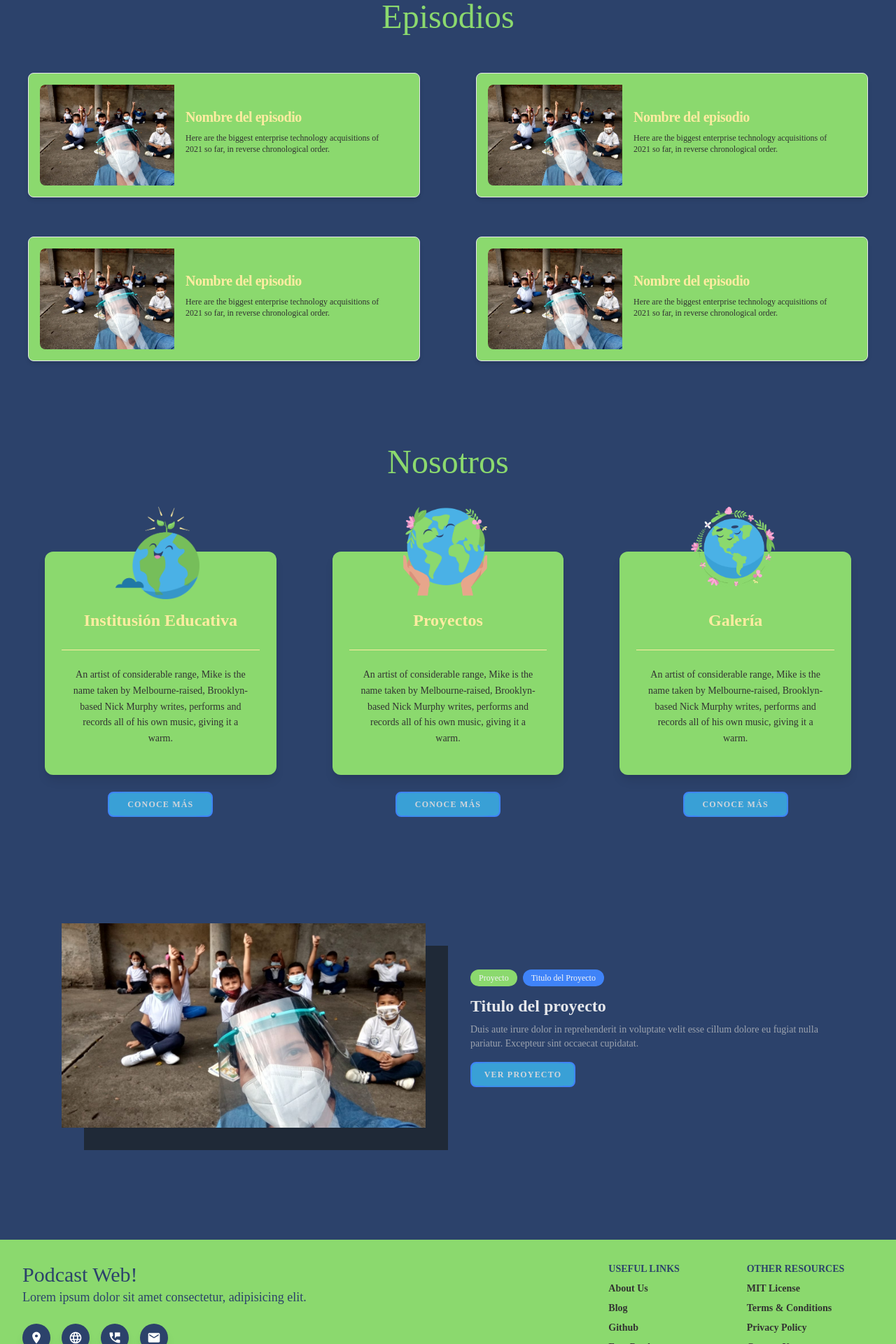
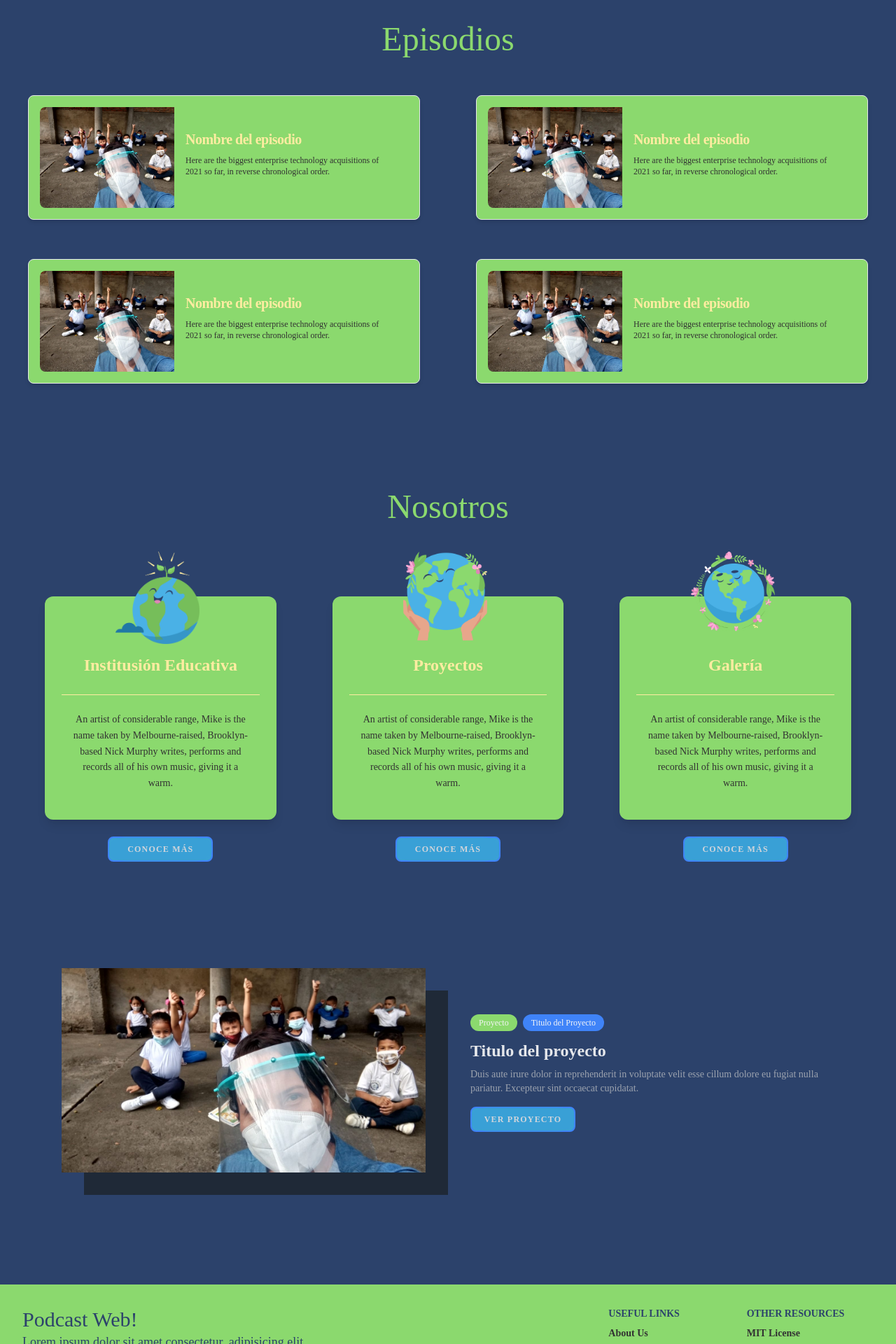
Before and after one commit to DanielaTob/Podcast-web, a React (Vite) app: page / in a window 1280 px wide. Shown: the part 880-2800 px from the top of the page at 70% size. Built offline with nearby package versions, Linux system fonts and the light colour scheme; a web font is replaced by a local one; what tw-elements would draw is missing.

Commit message:
bug fixed

```diff
--- a/index.html
+++ b/index.html
@@ -12,6 +12,5 @@
   <body>
     <div id="root"></div>
     <script type="module" src="/src/main.jsx"></script>
-    <script src="https://unpkg.com/flowbite@1.4.4/dist/flowbite.js"></script>
   </body>
 </html>
--- a/src/components/Episodes.jsx
+++ b/src/components/Episodes.jsx
@@ -4,7 +4,7 @@ import CardEpi from './cards/CardEpi'
 
 const Episodes = () => {
   return (
-    <div id="episodios" className='max-w-screen-2xl mx-auto pt-20 pb-10'>
+    <div id="episodios" className='max-w-screen-2xl mx-auto pt-28 pb-10'>
 
         <div>
             <h2 className='text-center text-5xl text-green font-capriola'>Episodios</h2>
--- a/src/components/Footer.jsx
+++ b/src/components/Footer.jsx
@@ -18,21 +18,21 @@ const Footer = () => {
                 Lorem ipsum dolor sit amet consectetur, adipisicing elit.
               </h5>
               <div className="mt-6 lg:mb-0 mb-6 flex gap-4">
-                <div className="transform transition-all duration-300 scale-100 hover:scale-95 items-center justify-center bg-bluedark text-white shadow-lg font-normal px-2.5 py-2.5 rounded-full">
+                <a target="_blank" href="https://www.google.com/maps/dir/3.4851571,-76.4949997/veinte+de+julio+cali+institucion+educativa/@3.474934,-76.5219527,14z/data=!3m1!4b1!4m9!4m8!1m1!4e1!1m5!1m1!1s0x8e30a63971140e29:0x8fd603ebefcba1d8!2m2!1d-76.5175289!2d3.4671978" className="transform transition-all duration-300 scale-100 hover:scale-95 items-center justify-center bg-bluedark text-white shadow-lg font-normal px-2.5 py-2.5 rounded-full">
                   <MdLocationOn className="text-center text-xl" />
-                </div>
+                </a>
 
-                <div className="transform transition-all duration-300 scale-100 hover:scale-95 items-center justify-center bg-bluedark text-white shadow-lg font-normal px-2.5 py-2.5 rounded-full">
+                <a target="_blank" href="https://institucion20dejulio.edu.co/" className="transform transition-all duration-300 scale-100 hover:scale-95 items-center justify-center bg-bluedark text-white shadow-lg font-normal px-2.5 py-2.5 rounded-full">
                   <MdOutlineLanguage className="text-center text-xl" />
-                </div>
+                </a>
 
-                <div className="transform transition-all duration-300 scale-100 hover:scale-95 items-center justify-center bg-bluedark text-white shadow-lg font-normal px-2.5 py-2.5 rounded-full">
+                <a target="_blank" className="transform transition-all duration-300 scale-100 hover:scale-95 items-center justify-center bg-bluedark text-white shadow-lg font-normal px-2.5 py-2.5 rounded-full">
                   <MdPermPhoneMsg className="text-center text-xl" />
-                </div>
+                </a>
 
-                <div className="transform transition-all duration-300 scale-100 hover:scale-95 items-center justify-center bg-bluedark text-white shadow-lg font-normal px-2.5 py-2.5 rounded-full">
+                <a target="_blank" className="transform transition-all duration-300 scale-100 hover:scale-95 items-center justify-center bg-bluedark text-white shadow-lg font-normal px-2.5 py-2.5 rounded-full">
                   <MdEmail className="text-center text-xl" />
-                </div>
+                </a>
               </div>
             </div>
             <div className="w-full lg:w-6/12 px-4">
@@ -45,7 +45,7 @@ const Footer = () => {
                     <li>
                       <a
                         className="text-dark hover:text-yellow font-semibold block pb-2 text-sm"
-                        href="https://www.creative-tim.com/presentation?ref=njs-profile"
+                        href="#"
                       >
                         About Us
                       </a>
@@ -53,7 +53,7 @@ const Footer = () => {
                     <li>
                       <a
                         className="text-dark hover:text-yellow font-semibold block pb-2 text-sm"
-                        href="https://blog.creative-tim.com?ref=njs-profile"
+                        href="#"
                       >
                         Blog
                       </a>
@@ -61,7 +61,7 @@ const Footer = () => {
                     <li>
                       <a
                         className="text-dark hover:text-yellow font-semibold block pb-2 text-sm"
-                        href="https://www.github.com/creativetimofficial?ref=njs-profile"
+                        href="#"
                       >
                         Github
                       </a>
@@ -69,7 +69,7 @@ const Footer = () => {
                     <li>
                       <a
                         className="text-dark hover:text-yellow font-semibold block pb-2 text-sm"
-                        href="https://www.creative-tim.com/bootstrap-themes/free?ref=njs-profile"
+                        href="#"
                       >
                         Free Products
                       </a>
@@ -84,7 +84,7 @@ const Footer = () => {
                     <li>
                       <a
                         className="text-dark hover:text-yellow font-semibold block pb-2 text-sm"
-                        href="https://github.com/creativetimofficial/notus-js/blob/main/LICENSE.md?ref=njs-profile"
+                        href="#"
                       >
                         MIT License
                       </a>
@@ -92,7 +92,7 @@ const Footer = () => {
                     <li>
                       <a
                         className="text-dark hover:text-yellow font-semibold block pb-2 text-sm"
-                        href="https://creative-tim.com/terms?ref=njs-profile"
+                        href="#"
                       >
                         Terms &amp; Conditions
                       </a>
@@ -100,7 +100,7 @@ const Footer = () => {
                     <li>
                       <a
                         className="text-dark hover:text-yellow font-semibold block pb-2 text-sm"
-                        href="https://creative-tim.com/privacy?ref=njs-profile"
+                        href="#"
                       >
                         Privacy Policy
                       </a>
@@ -108,7 +108,7 @@ const Footer = () => {
                     <li>
                       <a
                         className="text-dark hover:text-yellow font-semibold block pb-2 text-sm"
-                        href="https://creative-tim.com/contact-us?ref=njs-profile"
+                        href="#"
                       >
                         Contact Us
                       </a>
--- a/src/components/Ours.jsx
+++ b/src/components/Ours.jsx
@@ -9,7 +9,7 @@ import us3 from '/assets/uus3.png'
 
 const Ours = () => {
   return (
-    <div id="nosotros" className='max-w-screen-2xl mx-auto pt-20'>
+    <div id="nosotros" className='max-w-screen-2xl mx-auto pt-28'>
         <div>
             <h2 className='text-center text-5xl text-green font-capriola'>Nosotros</h2>
         </div>
```
